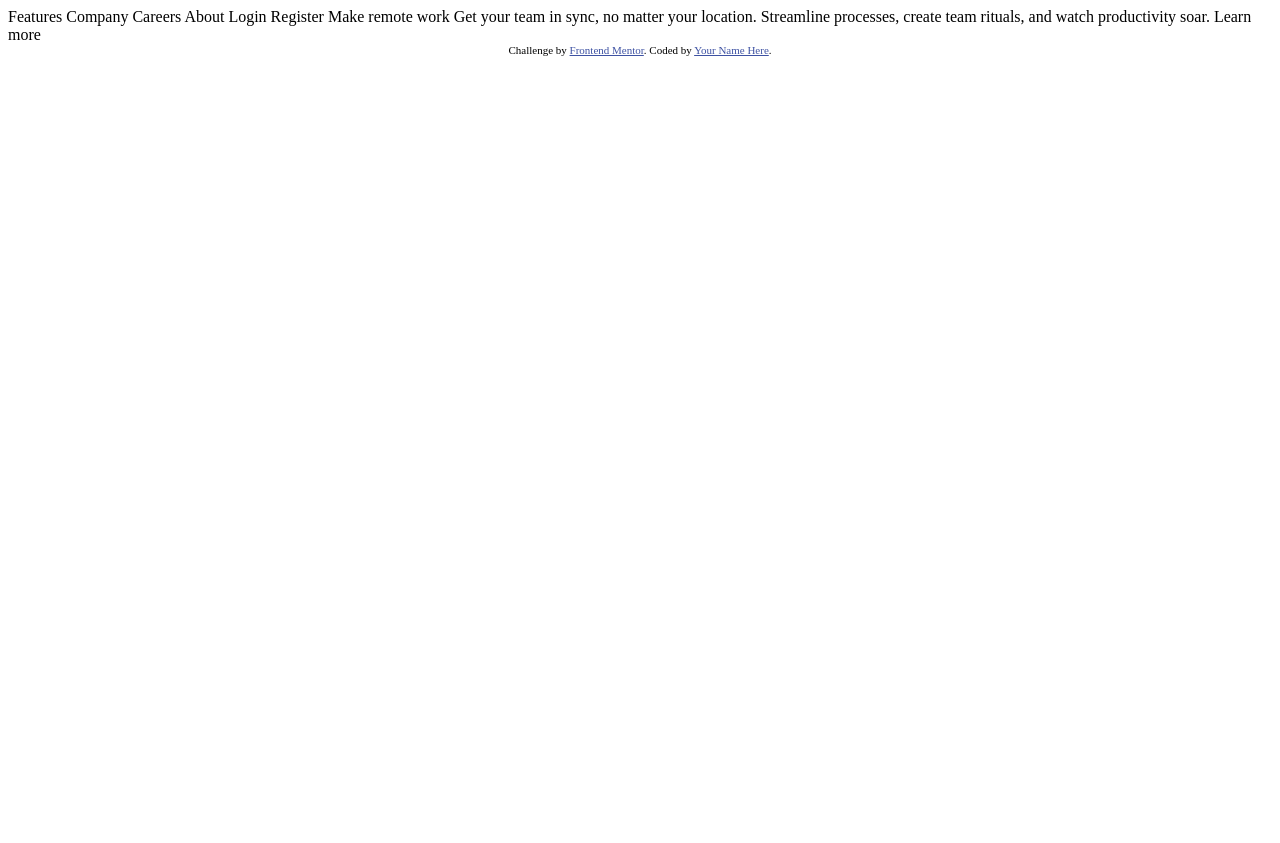
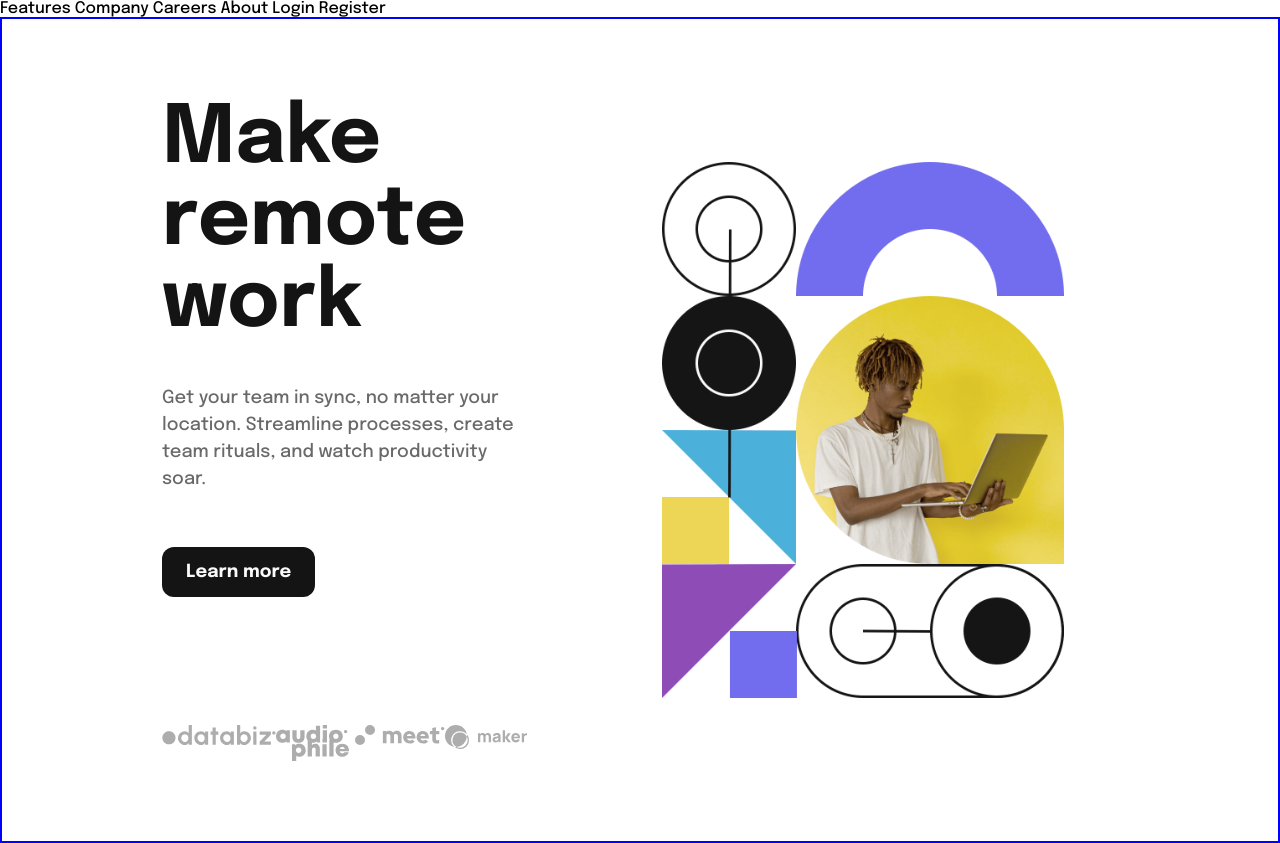
Before and after one commit to heisluke/frontend-mentor-challenges, a plain HTML site: page intro-section-with-dropdown-navigation-main/index.html in a window 1280 px wide. Before the commit the page ends 800 px from the top, so only its background shows below. Drawn offline with Linux system fonts and the light colour scheme.

Commit message:
layout beating my ass

```diff
--- a/intro-section-with-dropdown-navigation-main/index.html
+++ b/intro-section-with-dropdown-navigation-main/index.html
@@ -6,16 +6,13 @@
 
   <link rel="icon" type="image/png" sizes="32x32" href="./images/favicon-32x32.png">
 
+  <link rel="stylesheet" href="main.css">
+
   <title>Frontend Mentor | Intro section with dropdown navigation</title>
 
-  <!-- Feel free to remove these styles or customise in your own stylesheet 👍 -->
-  <style>
-    .attribution { font-size: 11px; text-align: center; }
-    .attribution a { color: hsl(228, 45%, 44%); }
-  </style>
 </head>
 <body>
-
+    <nav>
       Features
       Company
       Careers
@@ -23,17 +20,32 @@
 
       Login
       Register
+    </nav>
 
-  Make remote work
+    <div class="hero-content">
+      <div class="hero-copy">
+        <h1>Make <br> remote work</h1>
 
+        <p>
           Get your team in sync, no matter your location. Streamline processes,
           create team rituals, and watch productivity soar.
+        </p>
 
-  Learn more
+        <button class="hero-button">Learn more</button>
 
-  <div class="attribution">
-    Challenge by <a href="https://www.frontendmentor.io?ref=challenge" target="_blank">Frontend Mentor</a>.
-    Coded by <a href="#">Your Name Here</a>.
+        <div class="partner-companies">
+          <img src="/images/client-databiz.svg" alt="DataBiz">
+          <img src="/images/client-audiophile.svg" alt="AudioPhile">
+          <img src="/images/client-meet.svg" alt="Meet">
+          <img src="/images/client-maker.svg" alt="Maker">
         </div>
+      </div>
+
+      <div class="hero-image">
+        <img src="/images/image-hero-desktop.png" width="60%" alt="Hero Image">
+      </div>
+    </div>
+
+
 </body>
 </html>
--- /dev/null
+++ b/intro-section-with-dropdown-navigation-main/main.css
@@ -0,0 +1,71 @@
+@import url('https://fonts.googleapis.com/css2?family=Epilogue:wght@500;700&display=swap');
+
+* {
+    box-sizing: border-box;
+    margin: 0;
+    padding: 0;
+    font-family: 'Epilogue', sans-serif;
+}
+
+h1, h2, h3, h4, h5, h6 {
+    font-weight: 700;
+    padding-bottom: 0.5em;
+}
+
+p {
+    color: hsl(0, 0%, 41%);
+    max-width: 26em;
+    line-height: 1.5;
+    padding-bottom: 3em;
+    font-weight: 500;
+    font-size: 18px;
+}
+
+
+.hero-content {
+    border: 2px solid blue;
+    margin: 0;
+    display: flex;
+    justify-content: center;
+    align-items: center;
+    padding: 5em;
+
+}
+
+
+.hero-copy {
+    padding-left: 5em;
+}
+
+.hero-image {
+    display: flex;
+    justify-content: center;
+}
+
+.partner-companies {
+    padding-top: 8em;
+    display: grid;
+    grid-template-columns: repeat(4, 1fr);
+}
+
+img {
+    margin: 0;
+    padding: 0;
+}
+
+h1 {
+    font-size: 5em;
+    color: hsl(0, 0%, 8%);
+
+}
+
+button {
+    font-weight: 700;
+    font-size: 18px;
+    background-color: hsl(0, 0%, 8%);
+    color: hsl(0, 0%, 98%);
+    padding: 16px 24px;
+    border: none;
+    border-radius: 12px;
+    cursor: pointer;
+}
```
Also changed, not shown: 1 other file. Lines whose indentation alone changed are shown as unchanged.
